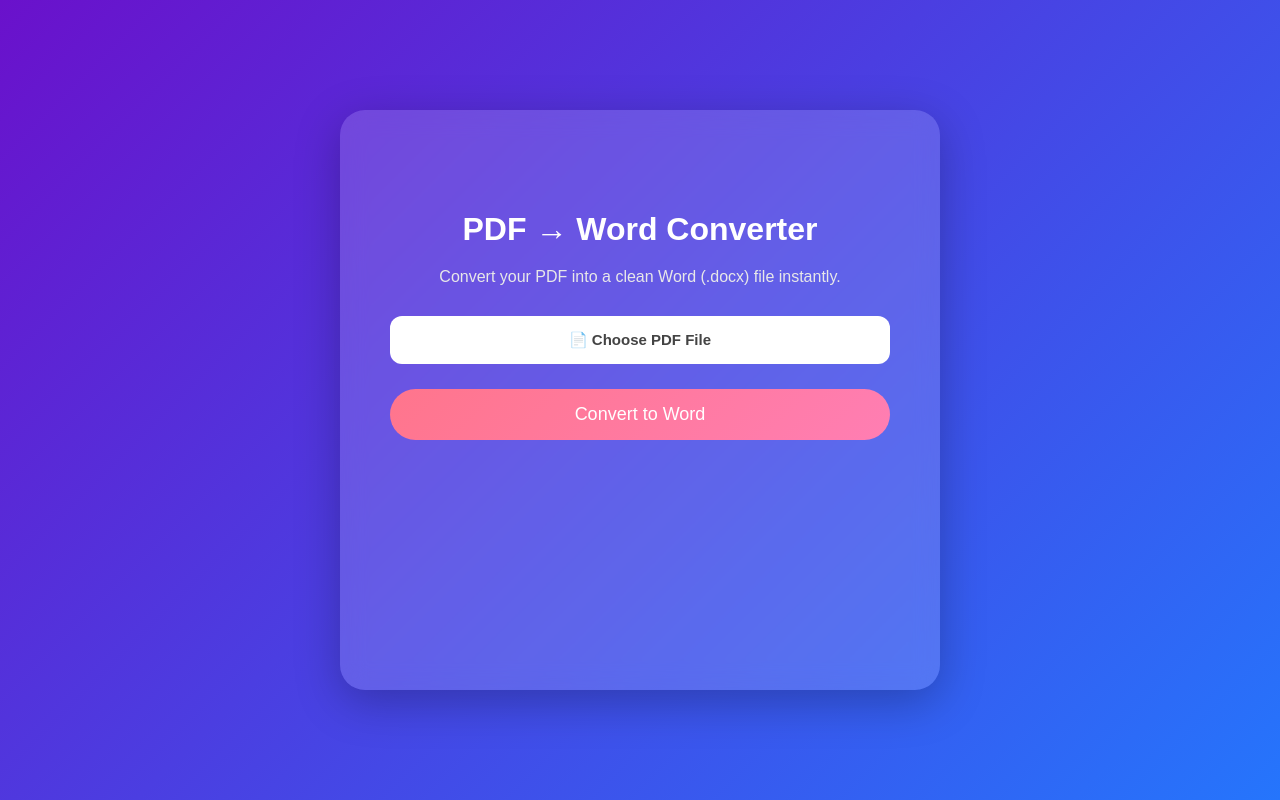
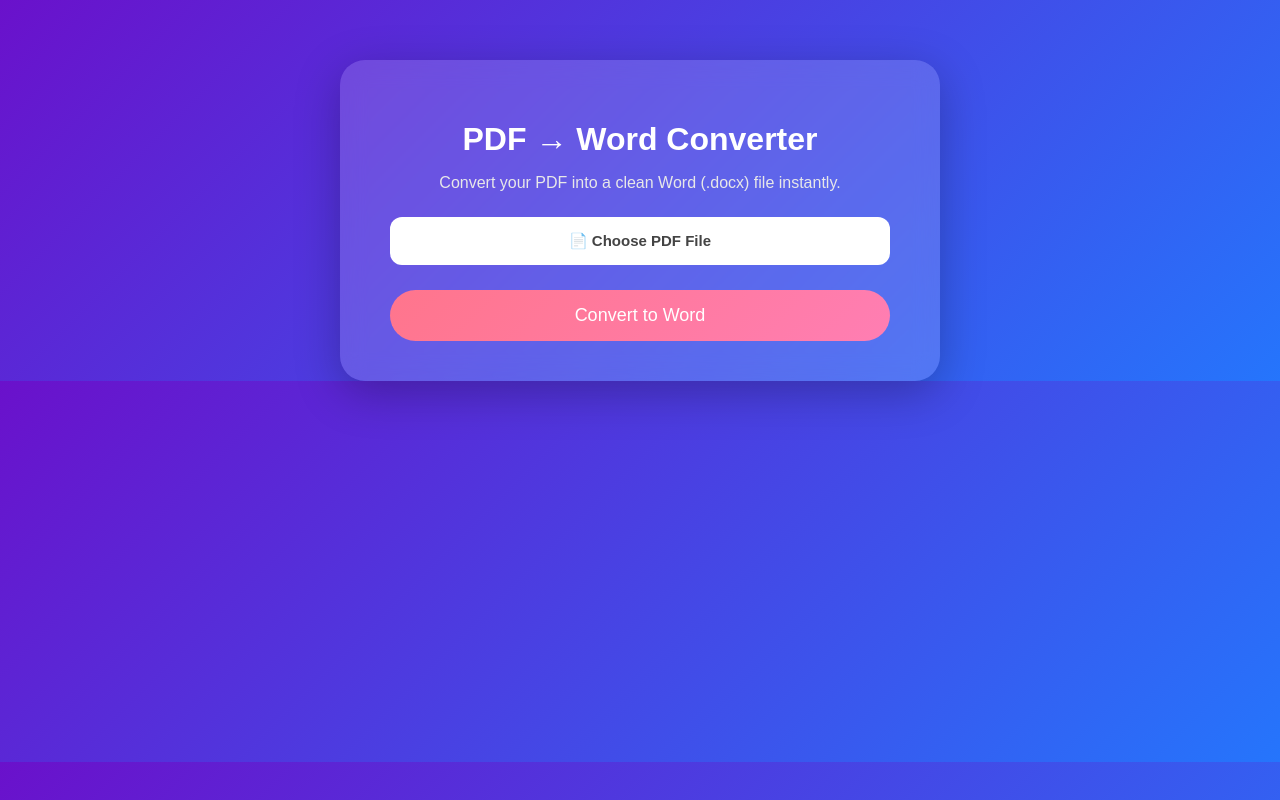
Before and after one commit to ankita05-web/pdf2word, a Flask app: page / in a window 1280 px wide. Run offline with Flask 3, Linux system fonts and the light colour scheme.

Commit message:
Update style.css

```diff
--- a/static/style.css
+++ b/static/style.css
@@ -1,42 +1,39 @@
-/* 🌈 Beautiful Gradient Background */
 body {
     margin: 0;
     font-family: 'Poppins', sans-serif;
     background: linear-gradient(135deg, #6a11cb, #2575fc);
-    height: 100vh;
     display: flex;
     justify-content: center;
-    align-items: center;
+    padding-top: 60px;      /* controlled spacing */
 }
 
+/* Compact form box */
 .container {
     background: rgba(255, 255, 255, 0.15);
-    padding: 80px 50px;       /* increased size */
+    padding: 40px 50px;     /* reduced height */
     border-radius: 25px;
     box-shadow: 0 12px 45px rgba(0, 0, 0, 0.25);
     backdrop-filter: blur(12px);
     text-align: center;
     width: 500px;
     max-width: 90vw;
-    min-height: 420px;        /* added height */
 }
-
 
 /* Title */
 h1 {
     color: white;
-    font-size: 32px;           /* slightly bigger */
-    margin-bottom: 20px;
+    font-size: 32px;
+    margin-bottom: 15px;
 }
 
 /* Subtitle */
 .subtitle {
     color: #e8e8e8;
-    margin-bottom: 30px;
+    margin-bottom: 25px;
     font-size: 16px;
 }
 
-/* 📄 File input box */
+/* Upload box */
 .upload-box {
     display: block;
     background: white;
@@ -49,11 +46,9 @@ h1 {
     font-size: 15px;
 }
 
-.upload-box input {
-    display: none;
-}
+.upload-box input { display: none; }
 
-/* 💙 Convert Button */
+/* Button */
 .btn {
     background: linear-gradient(135deg, #ff758c, #ff7eb3);
     border: none;
@@ -62,11 +57,5 @@ h1 {
     color: white;
     font-size: 18px;
     cursor: pointer;
-    transition: 0.3s;
     width: 100%;
 }
-
-.btn:hover {
-    transform: scale(1.05);
-    box-shadow: 0 6px 20px rgba(255, 120, 180, 0.4);
-}
```
